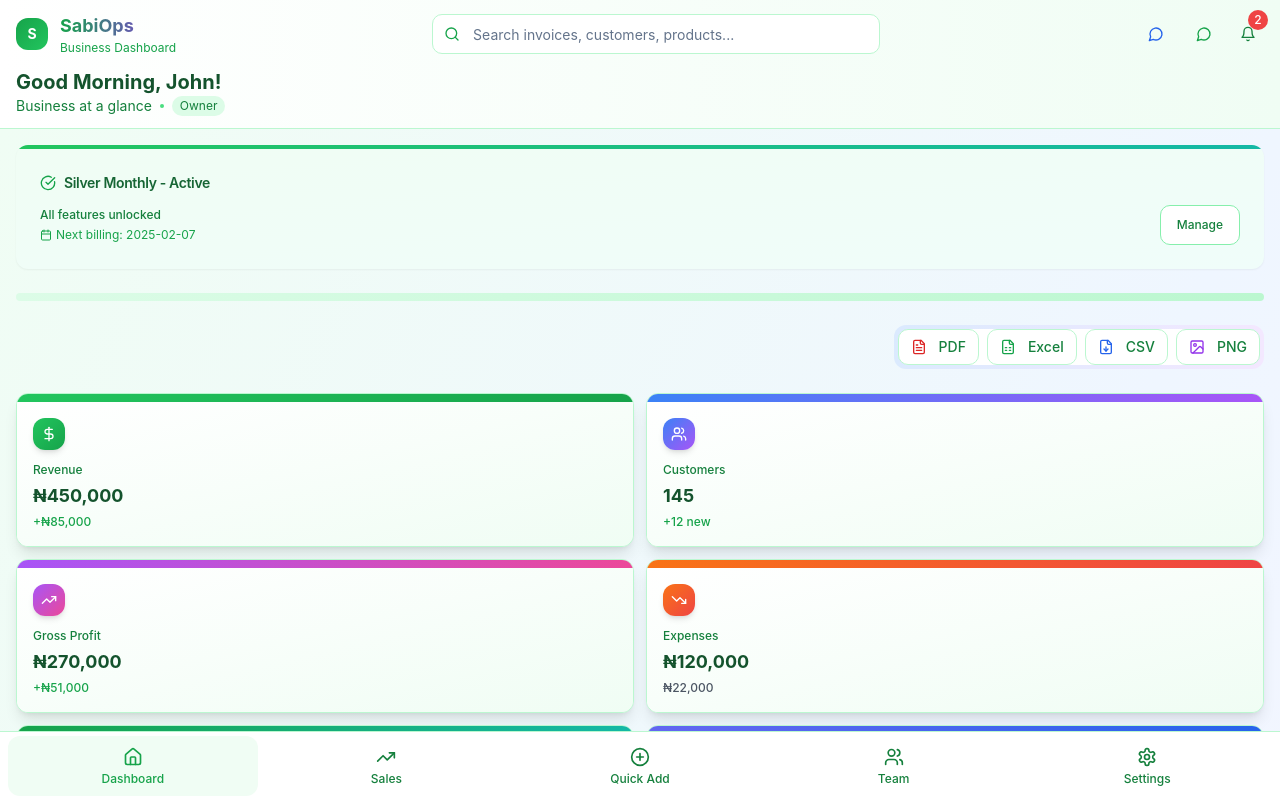
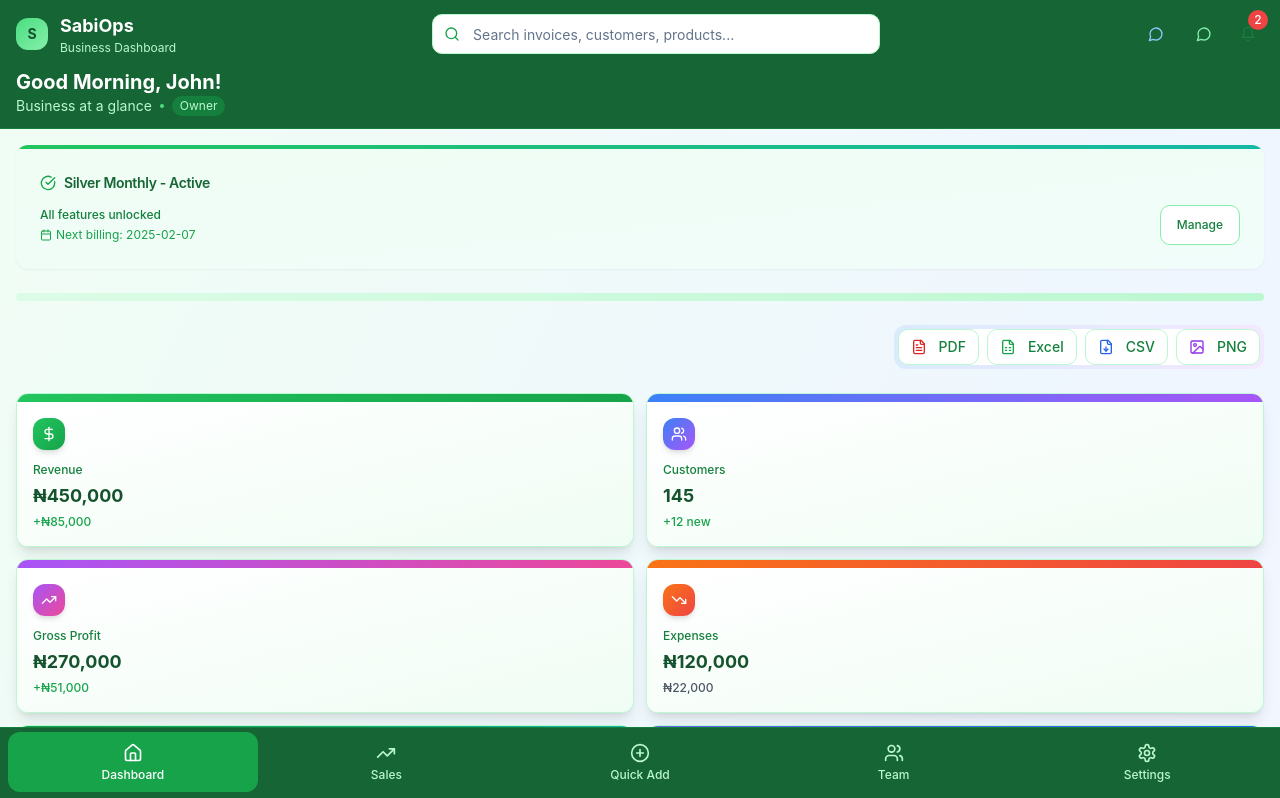
Before and after one commit to Cachi0001/sabiops-role-render-dashboard, a React (Vite) app: page / in a window 1280 px wide. Shown: the top 798 px of the page. Built offline with nearby package versions, Linux system fonts and the light colour scheme.

Commit message:
Fix: Apply dark green background to navbar and footer
- Added dark green background to the DashboardHeader (navbar) and MobileNavigation (footer).
- Ensured icons and buttons remain visible.
- Fixed the hamburger menu to display options.

```diff
--- a/src/components/dashboard/DashboardHeader.tsx
+++ b/src/components/dashboard/DashboardHeader.tsx
@@ -1,13 +1,15 @@
 
-import React from 'react';
-import { Bell, MessageCircle, Crown, Search, Menu } from 'lucide-react';
+import React, { useState } from 'react';
+import { Bell, MessageCircle, Crown, Search, Menu, X } from 'lucide-react';
 import { Button } from '@/components/ui/button';
 import { useAuth } from '@/hooks/useAuth';
 import { NotificationCenter } from '@/components/notifications/NotificationCenter';
 import { MasterSearchBar } from '@/components/search/MasterSearchBar';
+import { Sheet, SheetContent, SheetTrigger, SheetClose } from '@/components/ui/sheet';
 
 export const DashboardHeader = () => {
   const { user, role, subscription } = useAuth();
+  const [isMobileMenuOpen, setIsMobileMenuOpen] = useState(false);
 
   const handleTwitterClick = () => {
     window.open('https://x.com/Caleb0533', '_blank');
@@ -18,19 +20,19 @@ export const DashboardHeader = () => {
   };
 
   return (
-    <div className="bg-gradient-to-r from-white to-green-50 border-b border-green-200 sticky top-0 z-40">
+    <div className="bg-green-800 border-b border-green-700 sticky top-0 z-40">
       <div className="px-4 py-3">
         <div className="flex items-center justify-between">
           {/* Logo/Brand */}
           <div className="flex items-center space-x-3">
-            <div className="w-8 h-8 bg-gradient-to-br from-green-600 to-green-500 rounded-lg flex items-center justify-center">
-              <span className="text-white font-bold text-sm">S</span>
+            <div className="w-8 h-8 bg-gradient-to-br from-green-400 to-green-300 rounded-lg flex items-center justify-center">
+              <span className="text-green-900 font-bold text-sm">S</span>
             </div>
             <div className="hidden md:block">
-              <h1 className="text-lg font-bold bg-gradient-to-r from-green-600 to-purple-600 bg-clip-text text-transparent">
+              <h1 className="text-lg font-bold text-white">
                 SabiOps
               </h1>
-              <p className="text-xs text-green-600">Business Dashboard</p>
+              <p className="text-xs text-green-200">Business Dashboard</p>
             </div>
           </div>
 
@@ -41,12 +43,13 @@ export const DashboardHeader = () => {
 
           {/* Actions */}
           <div className="flex items-center space-x-2">
-            {/* Social Links */}
+            {/* Social Links - Hidden on mobile */}
+            <div className="hidden md:flex items-center space-x-2">
               <Button
                 variant="ghost"
                 size="sm"
                 onClick={handleTwitterClick}
-              className="text-blue-600 hover:text-blue-700 hover:bg-blue-50"
+                className="text-blue-300 hover:text-blue-200 hover:bg-green-700"
                 title="Follow our CEO"
               >
                 <MessageCircle className="h-4 w-4" />
@@ -56,29 +59,91 @@ export const DashboardHeader = () => {
                 variant="ghost"
                 size="sm"
                 onClick={handleWhatsAppClick}
-              className="text-green-600 hover:text-green-700 hover:bg-green-50"
+                className="text-green-300 hover:text-green-200 hover:bg-green-700"
                 title="Contact us for feedback"
               >
                 <MessageCircle className="h-4 w-4" />
               </Button>
+            </div>
 
             {/* Notifications */}
+            <div className="hidden md:block">
               <NotificationCenter />
+            </div>
 
             {/* Trial Indicator */}
             {subscription?.is_trial && (
-              <div className="flex items-center space-x-1 bg-gradient-to-r from-yellow-100 to-orange-100 px-2 py-1 rounded-full">
-                <Crown className="h-3 w-3 text-yellow-600" />
-                <span className="text-xs font-medium text-yellow-700">
+              <div className="flex items-center space-x-1 bg-yellow-500 px-2 py-1 rounded-full">
+                <Crown className="h-3 w-3 text-yellow-900" />
+                <span className="text-xs font-medium text-yellow-900">
                   {subscription.trial_days_left} days
                 </span>
               </div>
             )}
 
             {/* Mobile Menu */}
-            <Button variant="ghost" size="sm" className="md:hidden">
+            <Sheet open={isMobileMenuOpen} onOpenChange={setIsMobileMenuOpen}>
+              <SheetTrigger asChild>
+                <Button variant="ghost" size="sm" className="md:hidden text-white hover:bg-green-700">
                   <Menu className="h-4 w-4" />
                 </Button>
+              </SheetTrigger>
+              <SheetContent side="right" className="w-80 bg-green-800 border-green-700">
+                <div className="flex items-center justify-between mb-6">
+                  <h2 className="text-lg font-semibold text-white">Menu</h2>
+                  <SheetClose asChild>
+                    <Button variant="ghost" size="sm" className="text-white hover:bg-green-700">
+                      <X className="h-4 w-4" />
+                    </Button>
+                  </SheetClose>
+                </div>
+
+                <div className="space-y-4">
+                  {/* Search Bar */}
+                  <div className="w-full">
+                    <MasterSearchBar />
+                  </div>
+
+                  {/* Social Links */}
+                  <div className="space-y-2">
+                    <h3 className="text-sm font-medium text-green-200">Connect</h3>
+                    <Button
+                      variant="ghost"
+                      onClick={handleTwitterClick}
+                      className="w-full justify-start text-blue-300 hover:text-blue-200 hover:bg-green-700"
+                    >
+                      <MessageCircle className="h-4 w-4 mr-2" />
+                      Follow our CEO
+                    </Button>
+
+                    <Button
+                      variant="ghost"
+                      onClick={handleWhatsAppClick}
+                      className="w-full justify-start text-green-300 hover:text-green-200 hover:bg-green-700"
+                    >
+                      <MessageCircle className="h-4 w-4 mr-2" />
+                      Contact Support
+                    </Button>
+                  </div>
+
+                  {/* Notifications */}
+                  <div className="pt-2 border-t border-green-700">
+                    <NotificationCenter />
+                  </div>
+
+                  {/* User Info */}
+                  <div className="pt-2 border-t border-green-700">
+                    <div className="space-y-1">
+                      <p className="text-sm font-medium text-white">{user?.name}</p>
+                      <p className="text-xs text-green-200">{role}</p>
+                      {subscription?.plan && (
+                        <p className="text-xs text-green-300 capitalize">{subscription.plan} Plan</p>
+                      )}
+                    </div>
+                  </div>
+                </div>
+              </SheetContent>
+            </Sheet>
           </div>
         </div>
 
@@ -86,13 +151,13 @@ export const DashboardHeader = () => {
         <div className="mt-3">
           <div className="flex items-center justify-between">
             <div>
-              <h2 className="text-xl font-bold text-green-900">
+              <h2 className="text-xl font-bold text-white">
                 Good {new Date().getHours() < 12 ? 'Morning' : new Date().getHours() < 18 ? 'Afternoon' : 'Evening'}, {user?.name?.split(' ')[0]}!
               </h2>
-              <p className="text-sm text-green-700 flex items-center space-x-2">
+              <p className="text-sm text-green-200 flex items-center space-x-2">
                 <span>Business at a glance</span>
                 <span className="w-1 h-1 bg-green-400 rounded-full"></span>
-                <span className="text-xs bg-green-100 text-green-700 px-2 py-0.5 rounded-full">
+                <span className="text-xs bg-green-700 text-green-200 px-2 py-0.5 rounded-full">
                   {role}
                 </span>
               </p>
--- a/src/components/dashboard/MobileNavigation.tsx
+++ b/src/components/dashboard/MobileNavigation.tsx
@@ -40,7 +40,7 @@ export const MobileNavigation = () => {
   const navigationItems = getNavigationItems();
 
   return (
-    <div className="fixed bottom-0 left-0 right-0 bg-white border-t border-green-200 z-50 safe-area-pb">
+    <div className="fixed bottom-0 left-0 right-0 bg-green-800 border-t border-green-700 z-50 safe-area-pb">
       <div className="px-2 py-1">
         <div className={cn(
           "grid gap-1 w-full",
@@ -54,8 +54,8 @@ export const MobileNavigation = () => {
               className={cn(
                 "flex flex-col items-center justify-center py-2 px-1 text-xs font-medium transition-colors rounded-lg min-h-[60px]",
                 item.active
-                  ? "text-green-600 bg-green-50"
-                  : "text-green-700 hover:text-green-600 hover:bg-green-50"
+                  ? "text-white bg-green-600"
+                  : "text-green-200 hover:text-white hover:bg-green-700"
               )}
             >
               <item.icon className="h-5 w-5 mb-1 flex-shrink-0" />
--- a/src/index.css
+++ b/src/index.css
@@ -1,4 +1,3 @@
-
 @tailwind base;
 @tailwind components;
 @tailwind utilities;
@@ -158,11 +157,11 @@
   }
 
   .mobile-nav-item.active {
-    @apply text-green-600 bg-green-50;
+    @apply text-white bg-green-600;
   }
 
   .mobile-nav-item:not(.active) {
-    @apply text-green-700 hover:text-green-600 hover:bg-green-50;
+    @apply text-green-200 hover:text-white hover:bg-green-700;
   }
 }
 
@@ -219,13 +218,13 @@
     @apply min-h-[44px] min-w-[44px] flex items-center justify-center;
   }
 
-  /* Safe area utilities for mobile */
+  /* Safe area utilities for mobile with dark backgrounds */
   .safe-area-pb {
-    padding-bottom: env(safe-area-inset-bottom);
+    padding-bottom: max(env(safe-area-inset-bottom), 0.25rem);
   }
 
   .safe-area-pt {
-    padding-top: env(safe-area-inset-top);
+    padding-top: max(env(safe-area-inset-top), 0.25rem);
   }
 
   /* Card hover effects */
```
Lines whose indentation alone changed are shown as unchanged.
